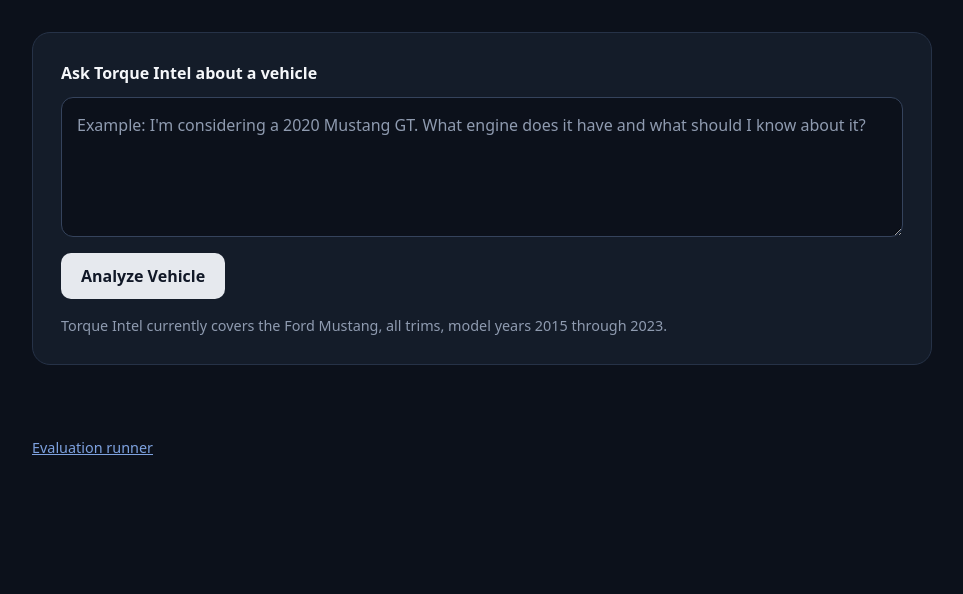
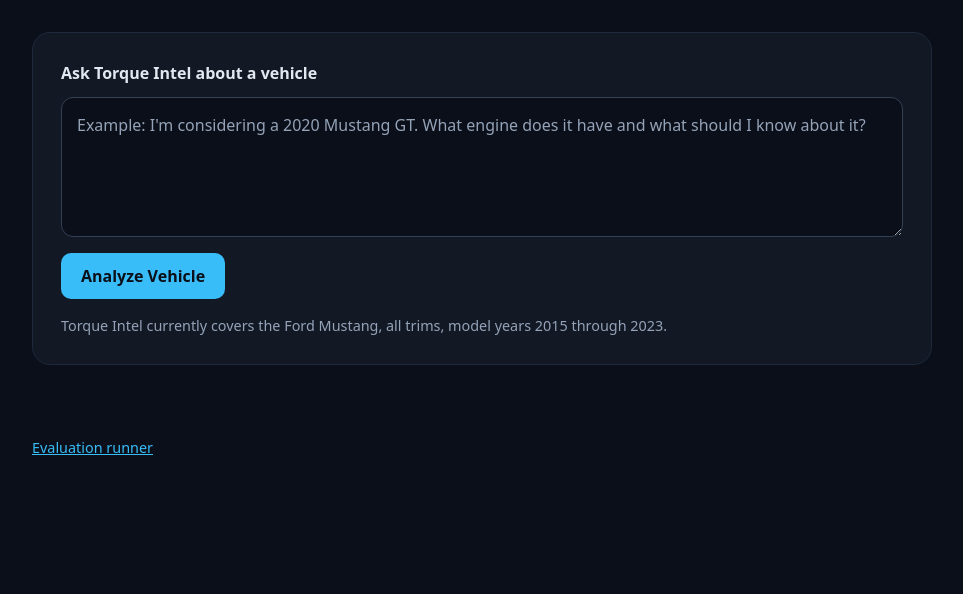
Before and after one commit to almoore86/TorqueIntel, a plain HTML site: page index.html in a window 1280 px wide. Shown: the part 206-800 px from the top of the page, without its empty margins (158-1121 px from the left). Drawn offline with Linux system fonts and the light colour scheme.

Commit message:
Apply deep navy color theme with sky-blue accent
Update the theme variables in style.css: #0B0F19 page, #121824 cards,
#1E293B borders, #E2E8F0 text, and #38BDF8 for links, focus outlines,
eyebrow labels and primary buttons.

```diff
--- a/style.css
+++ b/style.css
@@ -1,18 +1,18 @@
 /* Theme */
 
 :root {
-    --bg: #0c111b;
-    --surface: #141c29;
-    --border: #263247;
-    --border-strong: #35435c;
+    --bg: #0B0F19;
+    --surface: #121824;
+    --border: #1E293B;
+    --border-strong: #334155;
 
-    --text: #f5f7fa;
-    --text-soft: #c2cad6;
-    --text-muted: #8f9bb0;
+    --text: #E2E8F0;
+    --text-soft: #CBD5E1;
+    --text-muted: #94A3B8;
 
-    --accent: #7ea2e0;
-    --button-bg: #e6e9ee;
-    --button-text: #111827;
+    --accent: #38BDF8;
+    --button-bg: #38BDF8;
+    --button-text: #0B0F19;
 
     --pass: #6fcf97;
     --fail: #f28b82;
@@ -57,7 +57,7 @@ a {
 }
 
 .eyebrow {
-    color: var(--text-muted);
+    color: var(--accent);
     font-size: 0.8rem;
     letter-spacing: 0.15em;
     font-weight: bold;
```
